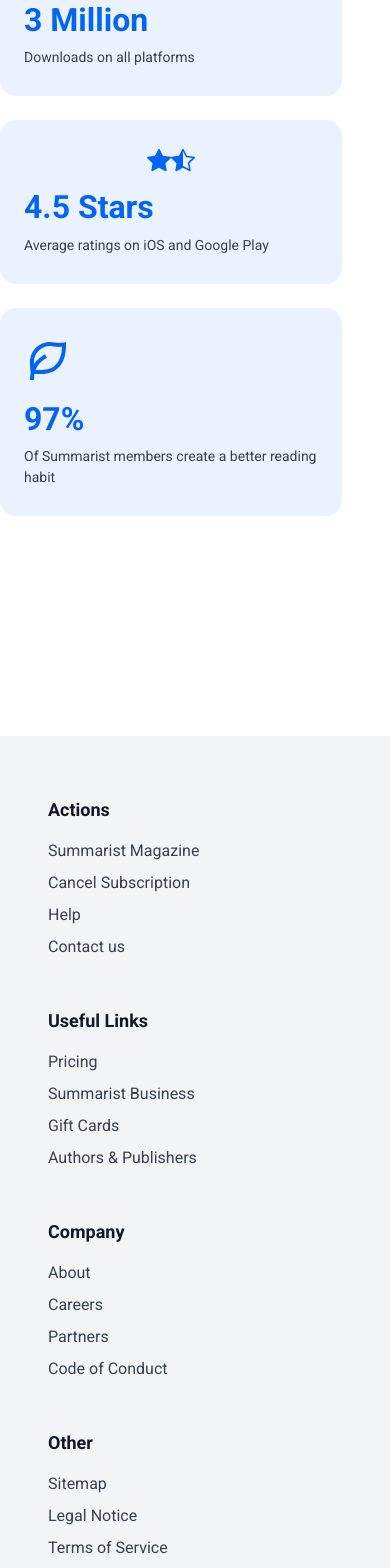
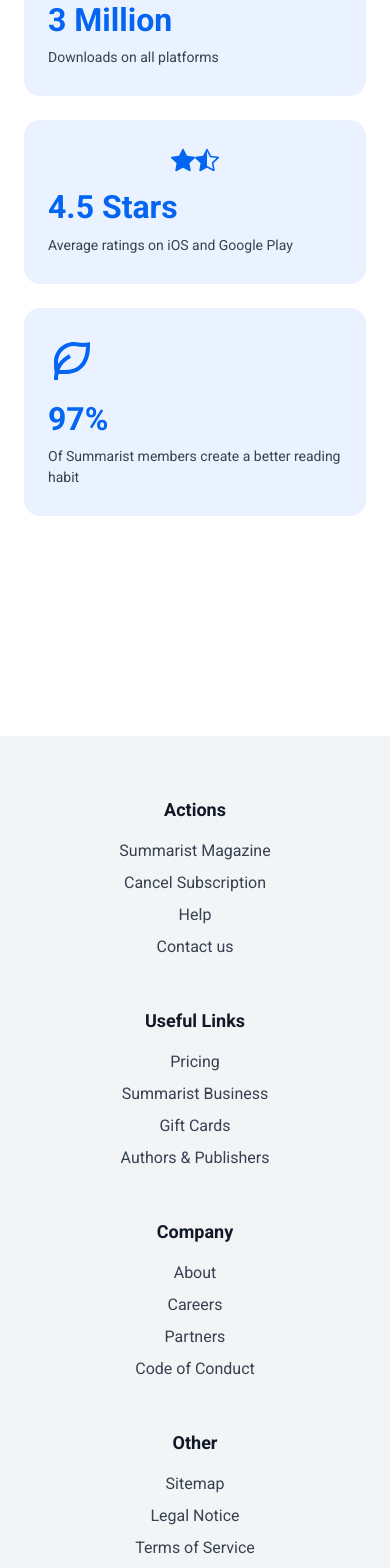
Before and after one commit to DerrickSimilien/Summarist-Virtual-Internship, a Next.js app: page / in a window 390 px wide. Shown: the part 3600-5168 px from the top of the page. Built offline with nearby package versions, Linux system fonts and the light colour scheme.

Commit message:
Centered number/stats section and footer title/footer title links when the site is responsive to mobile devices at 600px

```diff
--- a/src/app/globals.css
+++ b/src/app/globals.css
@@ -944,6 +944,28 @@ html.dark .footer__copyright {
     align-items: center;
   }
 
+   #footer .row {
+    text-align: center;
+  }
+
+  #footer .footer__block {
+    padding: 0;
+  }
+
+  #footer .footer__link--title {
+    text-align: center;
+  }
+
+  #footer .footer__link--wrapper {
+    align-items: center;
+  }
+
+ #numbers .numbers__card {
+    margin-left: 0 !important;
+    margin-right: 0 !important;
+    padding-left: 24px;
+    padding-right: 24px;
+  }
 
 }
 
```
